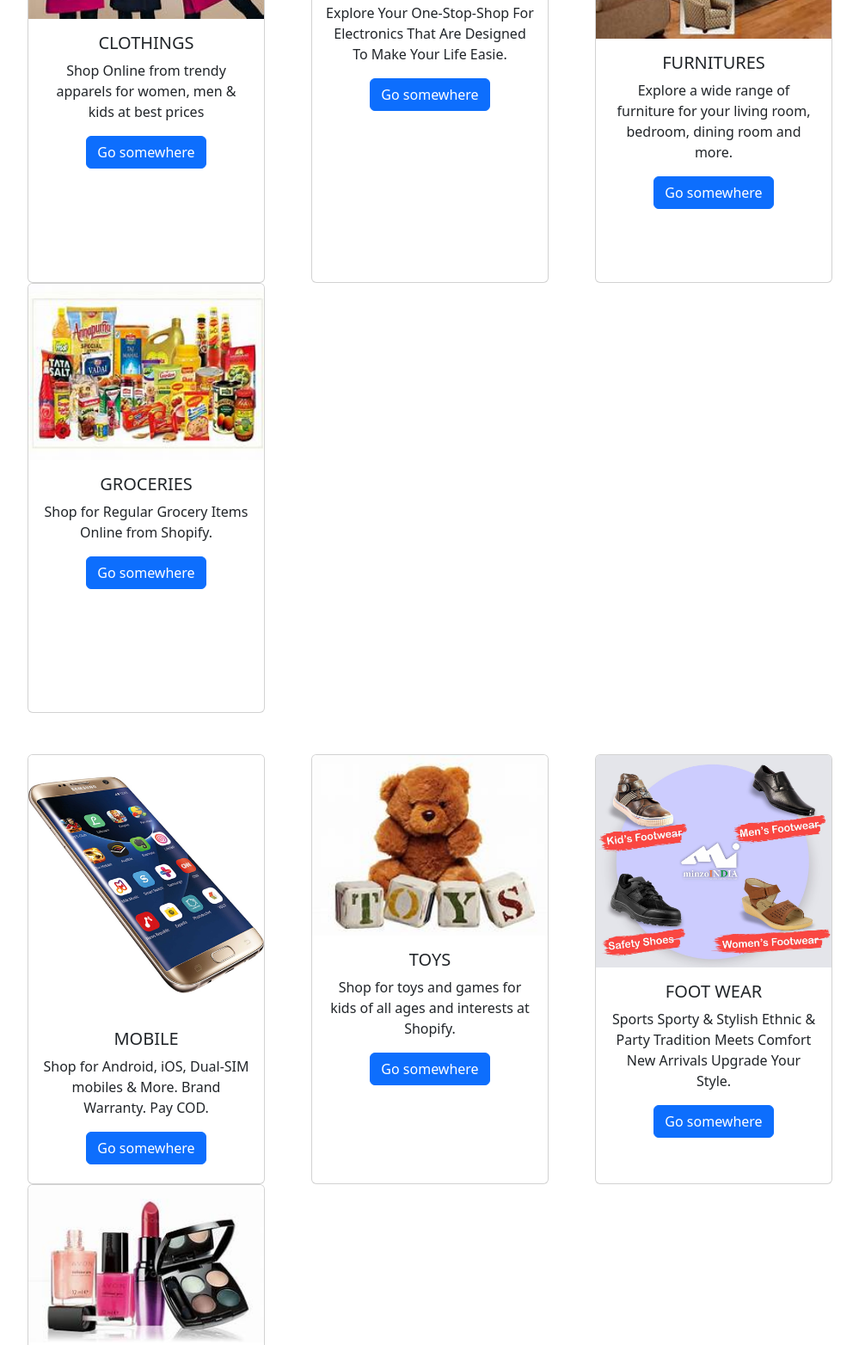
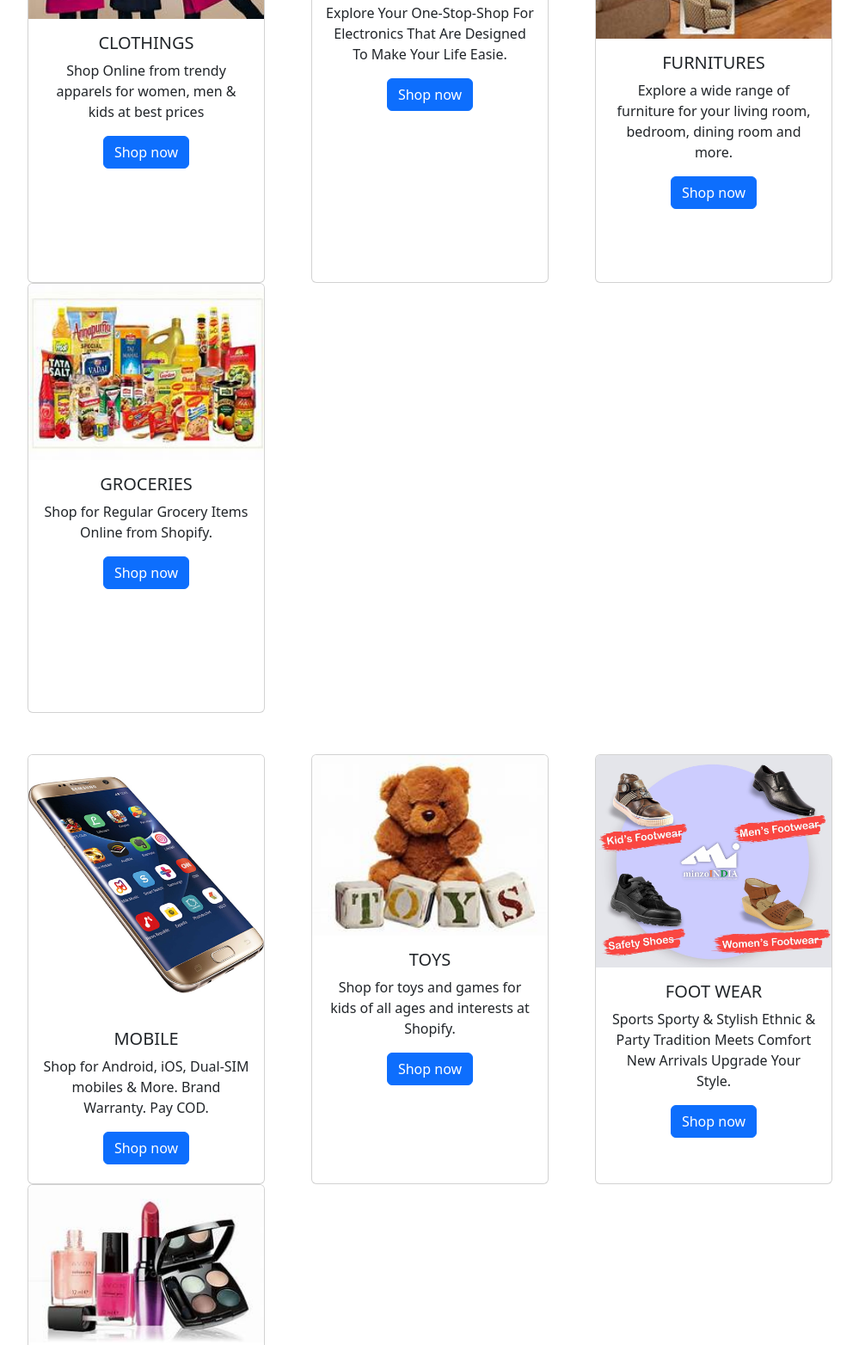
Before and after one commit to Aminakalam/web-e-commerce, a plain HTML site: page index.html in a window 1280 px wide. Shown: the part 1180-2744 px from the top of the page at 86% size, without its empty margins (80-1079 px from the left). Drawn offline with nearby package versions, Linux system fonts and the light colour scheme.

Commit message:
two commit

```diff
--- a/index.html
+++ b/index.html
@@ -103,7 +103,7 @@
         <div class="card-body">
           <h5 class="card-title">CLOTHINGS</h5>
           <p class="card-text"> Shop Online from trendy apparels for women, men & kids at best prices</p>
-          <a href="#" class="btn btn-primary">Go somewhere</a>
+          <a href="#" class="btn btn-primary">Shop now</a>
         </div>
       </div></div>
       <div class="col-3"><div class="card" style="width: 18rem;">
@@ -111,7 +111,7 @@
         <div class="card-body">
           <h5 class="card-title">ELECTRONICS</h5>
           <p class="card-text">Explore Your One-Stop-Shop For Electronics That Are Designed To Make Your Life Easie.</p>
-          <a href="#" class="btn btn-primary">Go somewhere</a>
+          <a href="#" class="btn btn-primary">Shop now</a>
         </div>
       </div></div>
       <div class="col-3"><div class="card" style="width: 18rem;">
@@ -119,7 +119,7 @@
         <div class="card-body">
           <h5 class="card-title">FURNITURES</h5>
           <p class="card-text">Explore a wide range of furniture for your living room, bedroom, dining room and more.</p>
-          <a href="#" class="btn btn-primary">Go somewhere</a>
+          <a href="#" class="btn btn-primary">Shop now</a>
         </div>
       </div></div>
       <div class="col-3"><div class="card" style="width: 18rem;">
@@ -127,7 +127,7 @@
         <div class="card-body">
           <h5 class="card-title">GROCERIES</h5>
           <p class="card-text">Shop for Regular Grocery Items Online from Shopify.</p>
-          <a href="#" class="btn btn-primary">Go somewhere</a>
+          <a href="#" class="btn btn-primary">Shop now</a>
         </div>
       </div></div>
 
@@ -139,7 +139,7 @@
           <div class="card-body">
             <h5 class="card-title">MOBILE</h5>
             <p class="card-text">Shop for Android, iOS, Dual-SIM mobiles & More. Brand Warranty. Pay COD.</p>
-            <a href="#" class="btn btn-primary">Go somewhere</a>
+            <a href="#" class="btn btn-primary">Shop now</a>
           </div>
         </div></div>
         <div class="col-3"><div class="card" style="width: 18rem;">
@@ -147,7 +147,7 @@
           <div class="card-body">
             <h5 class="card-title">TOYS</h5>
             <p class="card-text">Shop for toys and games for kids of all ages and interests at Shopify.</p>
-            <a href="#" class="btn btn-primary">Go somewhere</a>
+            <a href="#" class="btn btn-primary">Shop now</a>
           </div>
         </div></div>
         <div class="col-3"><div class="card" style="width: 18rem;">
@@ -155,7 +155,7 @@
           <div class="card-body">
             <h5 class="card-title">FOOT WEAR</h5>
             <p class="card-text">Sports Sporty & Stylish Ethnic & Party Tradition Meets Comfort New Arrivals Upgrade Your Style.</p>
-            <a href="#" class="btn btn-primary">Go somewhere</a>
+            <a href="#" class="btn btn-primary">Shop now</a>
           </div>
         </div></div>
         <div class="col-3"><div class="card" style="width: 18rem;">
@@ -163,7 +163,7 @@
           <div class="card-body">
             <h5 class="card-title">MAKE UP</h5>
             <p class="card-text">Offering more than 100 shades of professional quality cosmetics for All Ages, All Races, and All Genders. Free shipping available.</p>
-            <a href="#" class="btn btn-primary">Go somewhere</a>
+            <a href="#" class="btn btn-primary">Shop now</a>
           </div>
         </div></div>
       </div>
@@ -180,7 +180,7 @@
         <div class="card-body">
           <h5 class="card-title">HOME DECOR</h5>
           <p class="card-text">India's Largest Lighting Platform. Multiple product Filters, help find Right Product. We Ship all across India</p>
-          <a href="#" class="btn btn-primary">Go somewhere</a>
+          <a href="#" class="btn btn-primary">Shop now</a>
         </div>
       </div></div>
       <div class="col-3"><div class="card" style="width: 18rem;">
@@ -188,7 +188,7 @@
         <div class="card-body">
           <h5 class="card-title">UTENSIL</h5>
           <p class="card-text">India's most Trusted Brand for Kitchenware, Tableware & Cookware Products.</p>
-          <a href="#" class="btn btn-primary">Go somewhere</a>
+          <a href="#" class="btn btn-primary">Shop now</a>
         </div>
       </div></div>
       <div class="col-3"><div class="card" style="width: 18rem;">
@@ -196,7 +196,7 @@
         <div class="card-body">
           <h5 class="card-title">BAGS</h5>
           <p class="card-text">Bags, Wallets & Belts. Handbags & Clutches. Handbags are crucial and a must-have fashion accessory in every woman's wardrobe. .</p>
-          <a href="#" class="btn btn-primary">Go somewhere</a>
+          <a href="#" class="btn btn-primary">Shop now</a>
         </div>
       </div></div>
       <div class="col-3"><div class="card" style="width: 18rem;">
@@ -204,7 +204,7 @@
         <div class="card-body">
           <h5 class="card-title">TWO WHEELERS</h5>
           <p class="card-text">We are providing a comprehensive list of best scooty in India in the price range of Rs. 44,999 - Rs. 11.25 Lakh.</p>
-          <a href="#" class="btn btn-primary">Go somewhere</a>
+          <a href="#" class="btn btn-primary">Shop now</a>
         </div>
       </div></div>
     </div>
```
